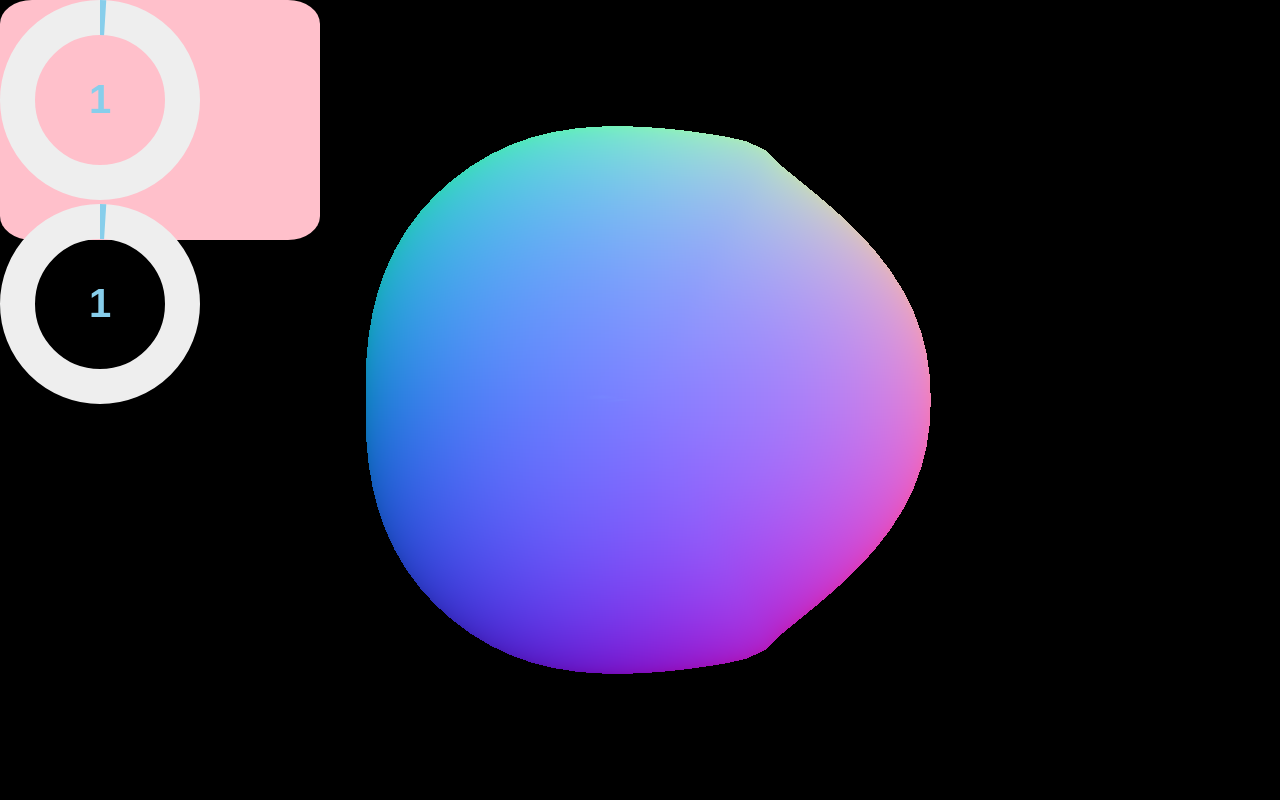
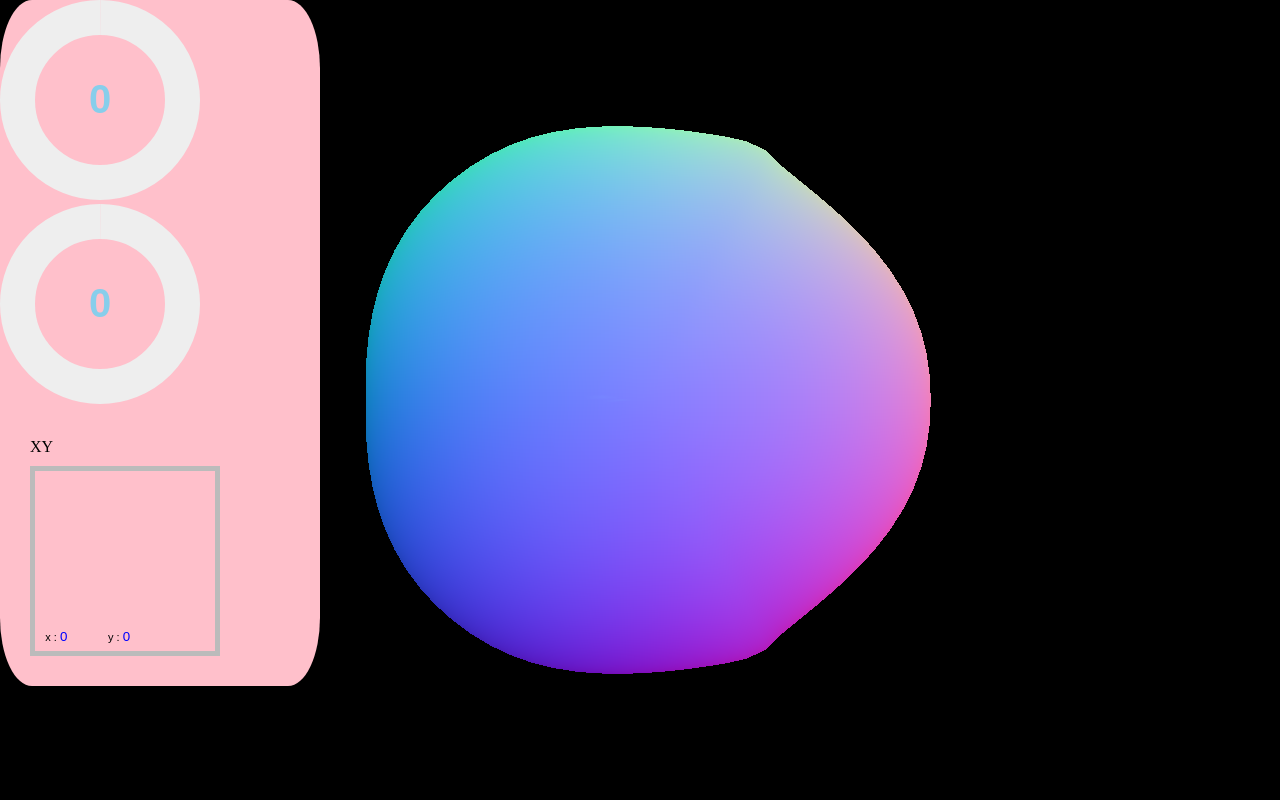
Before and after one commit to mysteryDate/superFormulaGenerator, a plain HTML site: page index.html in a window 1280 px wide. Drawn offline with Linux system fonts and the light colour scheme; animation ran at ten frames a second.

Commit message:
Playing with xy controllers

```diff
--- a/css/style.css
+++ b/css/style.css
@@ -5,7 +5,7 @@ html, body {
 
 body {
 	margin: 0;
-	overflow: hidden;
+	/*overflow: hidden;*/
 }
 canvas#viewer {
 	width: 100%;
@@ -13,7 +13,7 @@ canvas#viewer {
 }
 
 #GUI {
-	height: 30%;
+	/*height: 30%;*/
     width: 25%;
     background-color: pink;
     position: absolute;
--- a/index.html
+++ b/index.html
@@ -12,9 +12,18 @@
 </head>
 <body>
 	<div id="GUI">
-		<input type="text" value="1" class="dial" id="m1">
-		<input type="text" value="1" class="dial" id="m2">
+		<input type="text" class="dial" id="m1">
+		<input type="text" class="dial" id="m2">
+		<div style="float:left;width:200px;padding:30px">
+		    <div style="margin-bottom:10px">XY</div>
+		    <fieldset class="pad" data-width="180" data-height="180">
+		        <legend>XY Pad</legend>
+		        x : <input name="x" value=0>
+		        y : <input name="y" value=0>
+		    </fieldset>
+		</div>
 	</div>
+
 	<div id="container"></div>
 	<script type="text/javascript" src="js/script.js"></script>
 </body>
--- a/js/script.js
+++ b/js/script.js
@@ -232,22 +232,42 @@ GenerateMesh();
 var sup = new THREE.Mesh(superGeometry, material);
 scene.add(sup);
 
-// $(".dial").dial();
-$(".dial#m1").dial({
+$("#m1").dial({
                 'change':function(e){
                         P1n.m = e;
                     }
+
                 });
-$(".dial#m2").dial({
+$("#m2").dial({
                 'change':function(e){
                         P2n.m = e;
                     }
                 });
 
+var $pad = $(".pad")
+            .xy({
+                    displayPrevious:true
+                    , min : 0
+                    , max : 24
+                    , fgColor: "blue"
+                    , bgColor:"#EEEEEE"
+                    , change : function (value) {
+                        P1n.m = value[0];
+                        P2n.m = value[1];
+                    }
+                })
+            .css({'border':'5px solid #BBB'});
+
+$(document).on('keydown', function(e) {
+	if(e.which == 13) {
+		P1n.m = $("#m1").val();
+		P2n.m = $("#m2").val();
+	}
+});
+
 $("#GUI").on("mousedown", function(e){
-	console.log(e);
 	e.stopPropagation();
-})
+});
 
 window.setTimeout(function(){
 	render();
```
Also changed, not shown: js/jquery.kontrol.js.
